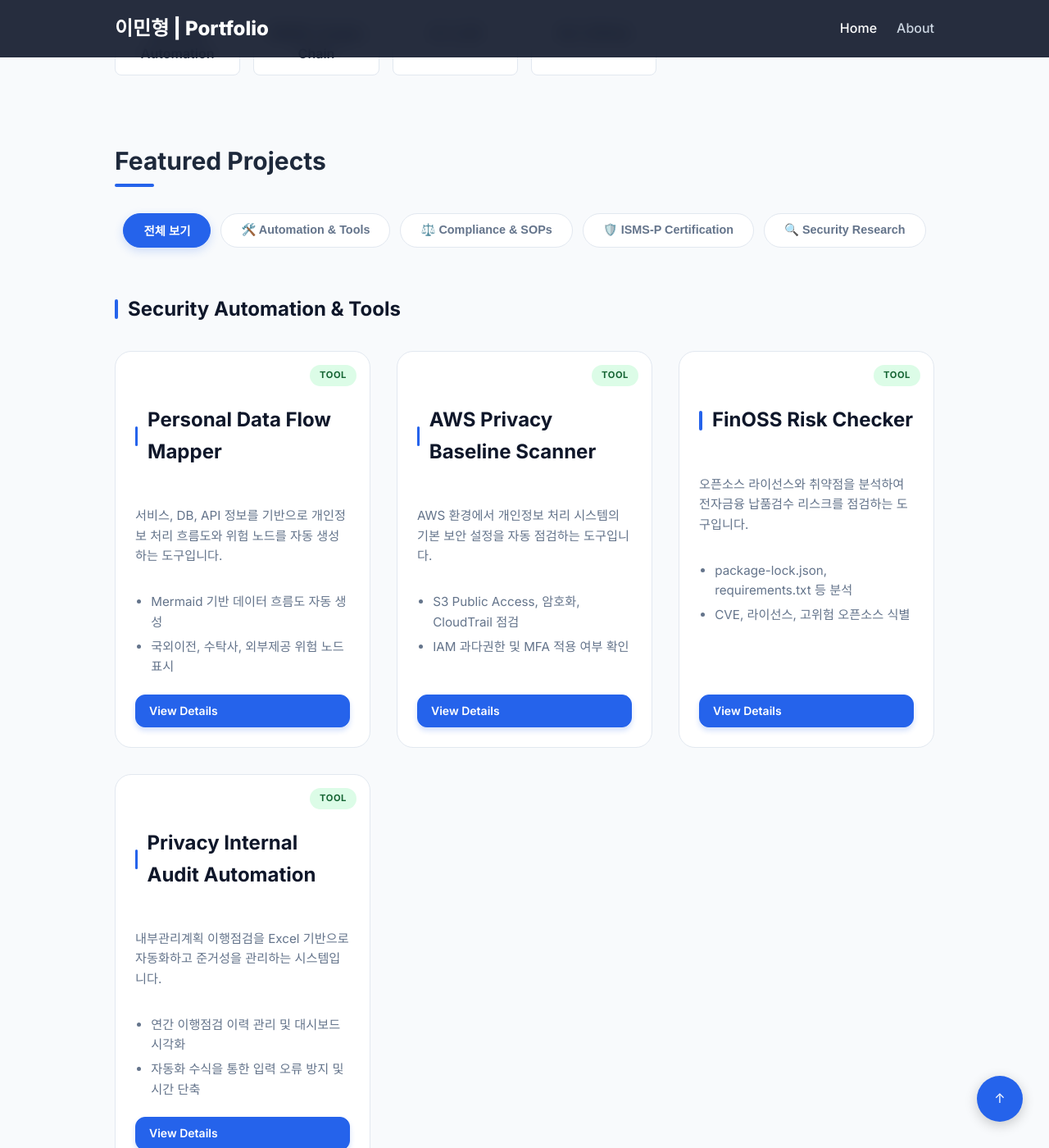
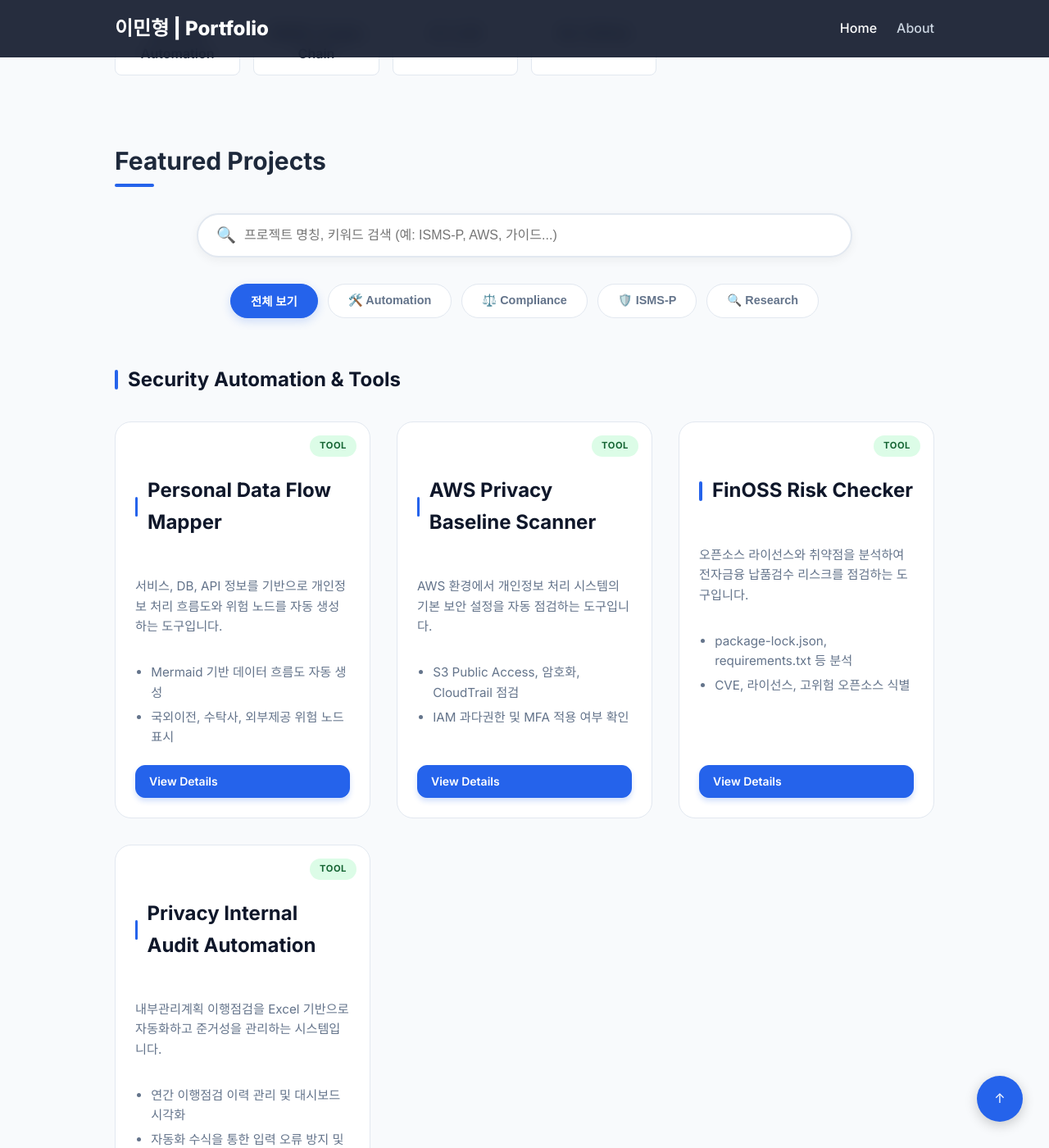
Before and after one commit to 971023als/971023als.github.io, a Jekyll site: the page built from index.md, in a window 1280 px wide and 1400 px high, scrolled down 696 px. Shown: the whole window at 82% size. Built offline with Jekyll 4.4.1, drawn with Linux system fonts in a browser that asks for light colours; some of the changed text lies outside the part shown.

Commit message:
docs: Enhance ISMS-P items and add real-time project search

```diff
--- a/index.md
+++ b/index.md
@@ -33,12 +33,18 @@
 <section id="projects">
     <h2>Featured Projects</h2>
 
+    <!-- Search Bar -->
+    <div class="search-container">
+        <input type="text" id="project-search" placeholder="프로젝트 명칭, 키워드 검색 (예: ISMS-P, AWS, 가이드...)" aria-label="Search projects">
+        <span class="search-icon">🔍</span>
+    </div>
+
     <div class="filter-container">
         <button class="filter-btn active" data-filter="all">전체 보기</button>
-        <button class="filter-btn" data-filter="automation">🛠️ Automation & Tools</button>
-        <button class="filter-btn" data-filter="compliance">⚖️ Compliance & SOPs</button>
-        <button class="filter-btn" data-filter="isms">🛡️ ISMS-P Certification</button>
-        <button class="filter-btn" data-filter="research">🔍 Security Research</button>
+        <button class="filter-btn" data-filter="automation">🛠️ Automation</button>
+        <button class="filter-btn" data-filter="compliance">⚖️ Compliance</button>
+        <button class="filter-btn" data-filter="isms">🛡️ ISMS-P</button>
+        <button class="filter-btn" data-filter="research">🔍 Research</button>
     </div>
 
     <!-- 1. Automation & Tools -->
@@ -168,7 +174,7 @@
         <h3>ISMS-P Governance & Certification</h3>
         <div class="projects-grid">
             <div class="project-card" data-category="isms">
-                <span class="card-badge badge-isms">ISMS-P</span>
+                <span class="card-badge badge-isms">Certification</span>
                 <div class="project-info">
                     <h3>ISMS-P Certification Management</h3>
                     <p>ISMS-P 인증 기준에 따른 조직적 R&R 수립 및 증적 자료 관리 데이터베이스입니다.</p>
@@ -204,15 +210,39 @@
                 </div>
             </div>
             <div class="project-card" data-category="isms">
+                <span class="card-badge badge-isms">Governance</span>
+                <div class="project-info">
+                    <h3>ISMS-P Policy & Chief Officer</h3>
+                    <p>정보보호 최고책임자 지정 및 보안 정책·지침 수립 거버넌스 가이드입니다.</p>
+                    <ul class="project-points">
+                        <li>CISO/CPO 지정 요건 및 법적 신고 절차</li>
+                        <li>조직 내 보안 규정 제·개정 승인 프로세스</li>
+                    </ul>
+                    <a href="/projects/isms-p-policy-governance-guide/" class="btn btn-small">View Details</a>
+                </div>
+            </div>
+            <div class="project-card" data-category="isms">
                 <span class="card-badge badge-isms">Asset</span>
                 <div class="project-info">
                     <h3>ISMS-P Scope & Asset Identification</h3>
-                    <p>인증 범위를 획정하고 CIA 기반의 보안 등급을 평가하여 위험 관리의 기초를 정립합니다.</p>
+                    <p>인증 범위를 획정하고 보안 등급에 따른 자산 식별 및 관리 체계를 정립합니다.</p>
                     <ul class="project-points">
-                        <li>핵심 서비스 및 데이터 흐름 기반 범위 획정</li>
-                        <li>자산 중요도 산정 로직 및 위험 분석 기초 정립</li>
+                        <li>핵심 서비스 흐름 기반의 범위 산정 로직</li>
+                        <li>정보자산 분류 기준 및 등급 부여 가이드</li>
                     </ul>
-                    <a href="/projects/isms-p-scope-definition-guide/" class="btn btn-small">View Details</a>
+                    <a href="/projects/isms-p-asset-identification-guide/" class="btn btn-small">View Details</a>
+                </div>
+            </div>
+            <div class="project-card" data-category="isms">
+                <span class="card-badge badge-isms">Resource</span>
+                <div class="project-info">
+                    <h3>ISMS-P Resource Allocation</h3>
+                    <p>보안 목표 달성을 위한 인적·물적 자원 할당 및 예산 관리 거버넌스입니다.</p>
+                    <ul class="project-points">
+                        <li>연간 보안 예산 수립 및 보안 교육 이수 관리</li>
+                        <li>보안 전담 인력 및 직무별 적정성 검토</li>
+                    </ul>
+                    <a href="/projects/isms-p-resource-allocation-governance/" class="btn btn-small">View Details</a>
                 </div>
             </div>
         </div>
--- a/style.css
+++ b/style.css
@@ -1105,3 +1105,39 @@
     text-align: center;
     padding-top: 2rem;
 }
+
+/* Search Bar Styles */
+.search-container {
+    max-width: 800px;
+    margin: 0 auto 2rem;
+    position: relative;
+    display: flex;
+    align-items: center;
+}
+
+#project-search {
+    width: 100%;
+    padding: 1rem 1.5rem 1rem 3.5rem;
+    border: 2px solid #e2e8f0;
+    border-radius: 50px;
+    font-size: 1rem;
+    background: #fff;
+    box-shadow: 0 4px 12px rgba(0,0,0,0.05);
+    transition: all 0.3s ease;
+    color: var(--text-color);
+}
+
+#project-search:focus {
+    outline: none;
+    border-color: var(--primary-color);
+    box-shadow: 0 4px 20px rgba(37, 99, 235, 0.15);
+    transform: translateY(-2px);
+}
+
+.search-icon {
+    position: absolute;
+    left: 1.5rem;
+    font-size: 1.2rem;
+    color: #94a3b8;
+    pointer-events: none;
+}
```
